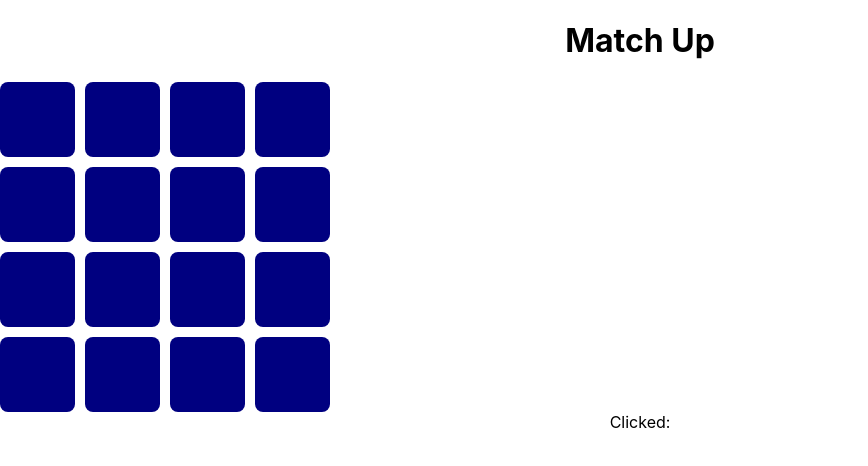
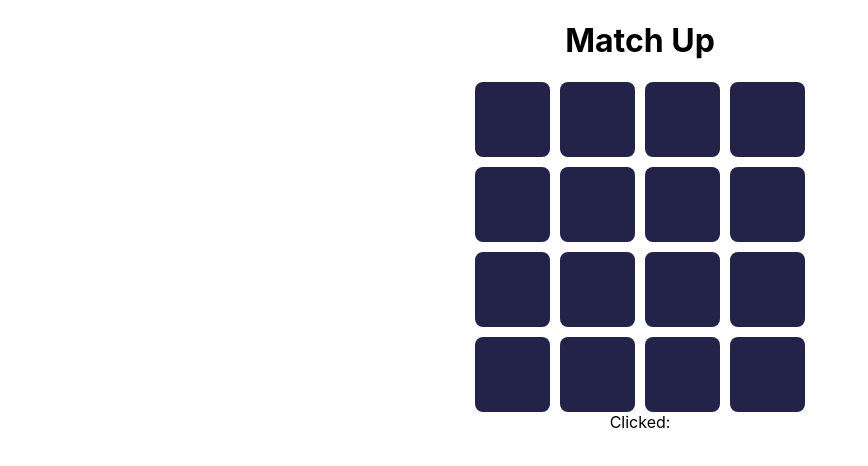
Before and after one commit to sprajams/match-up, a React (Create React App) app: page / in a window 1280 px wide. Shown: the top 466 px of the page, without its empty margins (0-868 px from the left). Built offline with nearby package versions, Linux system fonts and the light colour scheme.

Commit message:
check for match, display empty card if matched

```diff
--- a/src/App.css
+++ b/src/App.css
@@ -1,5 +1,9 @@
 .App {
   text-align: center;
+  display: flex;
+  flex-direction: column;
+  justify-content: center;
+  align-items: center;
 }
 
 .App-logo {
--- a/src/components/Board/index.jsx
+++ b/src/components/Board/index.jsx
@@ -30,18 +30,48 @@ const Board = () => {
 
   const [clicked, setClicked] = useState([]);
 
+  useEffect(() => {
+    if (clicked.length === 2) {
+      const timer = setTimeout(() => {
+        if (deck[clicked[0]] === deck[clicked[1]]) {
+          console.log("its a match, delete");
+          deck[clicked[1]] = "_";
+          deck[clicked[0]] = "_";
+        }
+        setClicked([]);
+        console.log("nope, try again");
+      }, 1000);
+      return () => {
+        clearTimeout(timer);
+      };
+    }
+  }, [clicked, deck]);
+  console.log(deck);
   return (
     <div>
       <div className={styles.outer}>
         {deck &&
-          deck.map((cardValue, i) => {
+          deck.map((cardValue, index) => {
+            // if index is in current, then the card is open
+
+            const onClick = () => {
+              setClicked((curr) => {
+                return [...curr, index];
+              });
+            };
+
+            const active = clicked.includes(index);
+            const matched = cardValue === "_";
             return (
-              <Card
-                value={cardValue}
-                key={i}
-                setClicked={setClicked}
-                clicked={clicked}
-              />
+              <div key={index}>
+                <Card
+                  index={index}
+                  value={cardValue}
+                  onClick={onClick}
+                  active={active && !matched}
+                  matched={matched}
+                />
+              </div>
             );
           })}
       </div>
--- a/src/components/Card/index.jsx
+++ b/src/components/Card/index.jsx
@@ -1,34 +1,20 @@
 // import { useState } from "react";
 import clsx from "clsx";
-import { useState } from "react";
 import styles from "./styles.module.scss";
 
-const Card = ({ value, setClicked, clicked }) => {
-  const [active, setActive] = useState(false);
-
-  const onClick = () => {
-    setActive(true);
-    setClicked((curr) => {
-      if (curr.length < 2) {
-        return [...curr, value];
-      } else {
-        return [];
-      }
-    });
-  };
+const Card = ({ value, onClick, active, matched }) => {
   return (
-    <div>
     <button className={styles.outer} onClick={onClick}>
-        {active ? (
+      {matched ? (
+        <div></div>
+      ) : active ? (
         <div className={clsx(active ? styles.frontOfCard : styles.hidden)}>
           {value}
         </div>
       ) : (
         <div className={styles.backOfCard}></div>
       )}
-        {/* {value} */}
     </button>
-    </div>
   );
 };
 
--- a/src/components/Card/styles.module.scss
+++ b/src/components/Card/styles.module.scss
@@ -26,7 +26,7 @@
   align-items: center;
 }
 .backOfCard {
-  background: navy;
+  background: rgb(35, 35, 73);
   width: 100%;
   height: 100%;
 }
```
Lines whose indentation alone changed are shown as unchanged.
